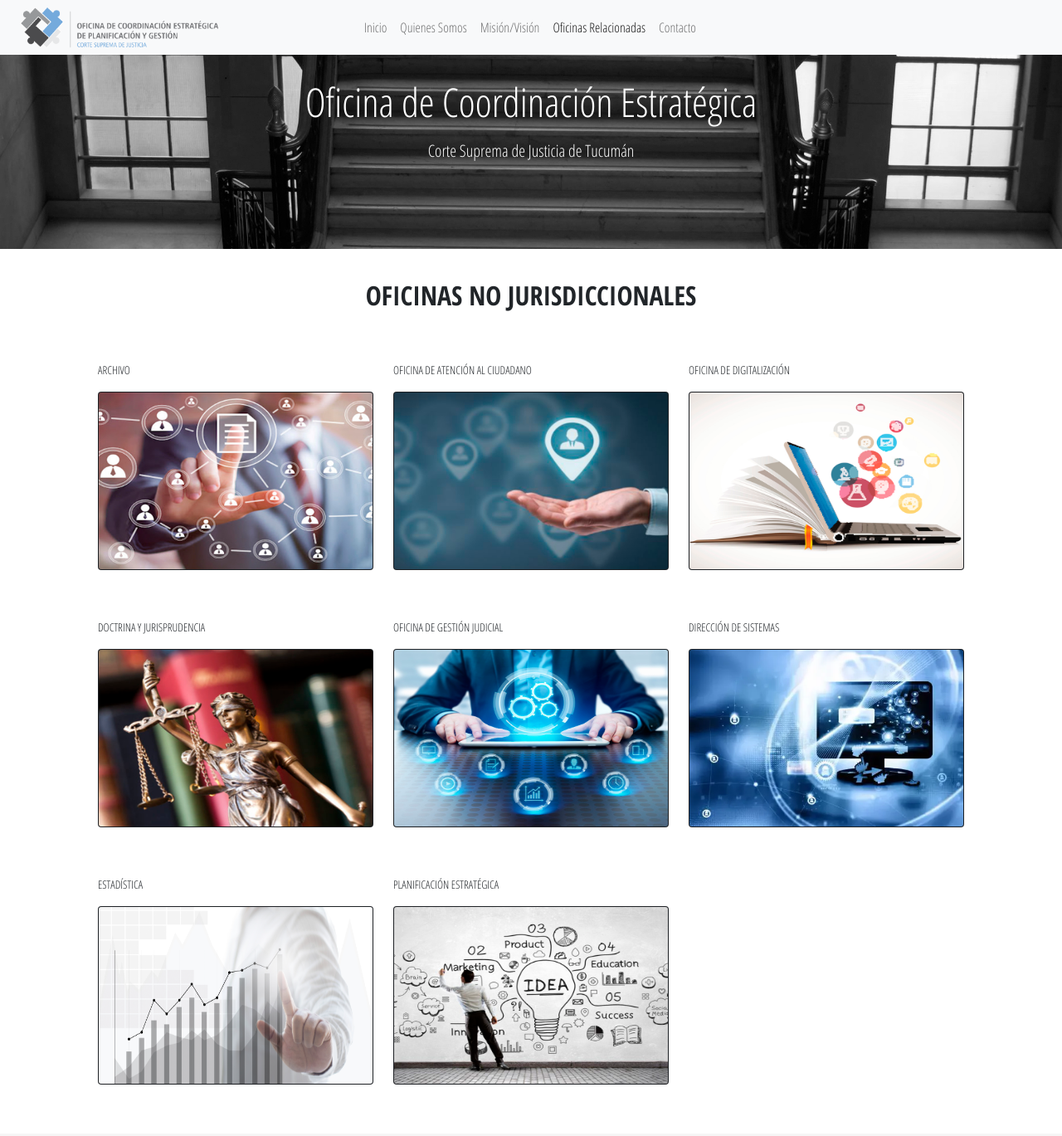
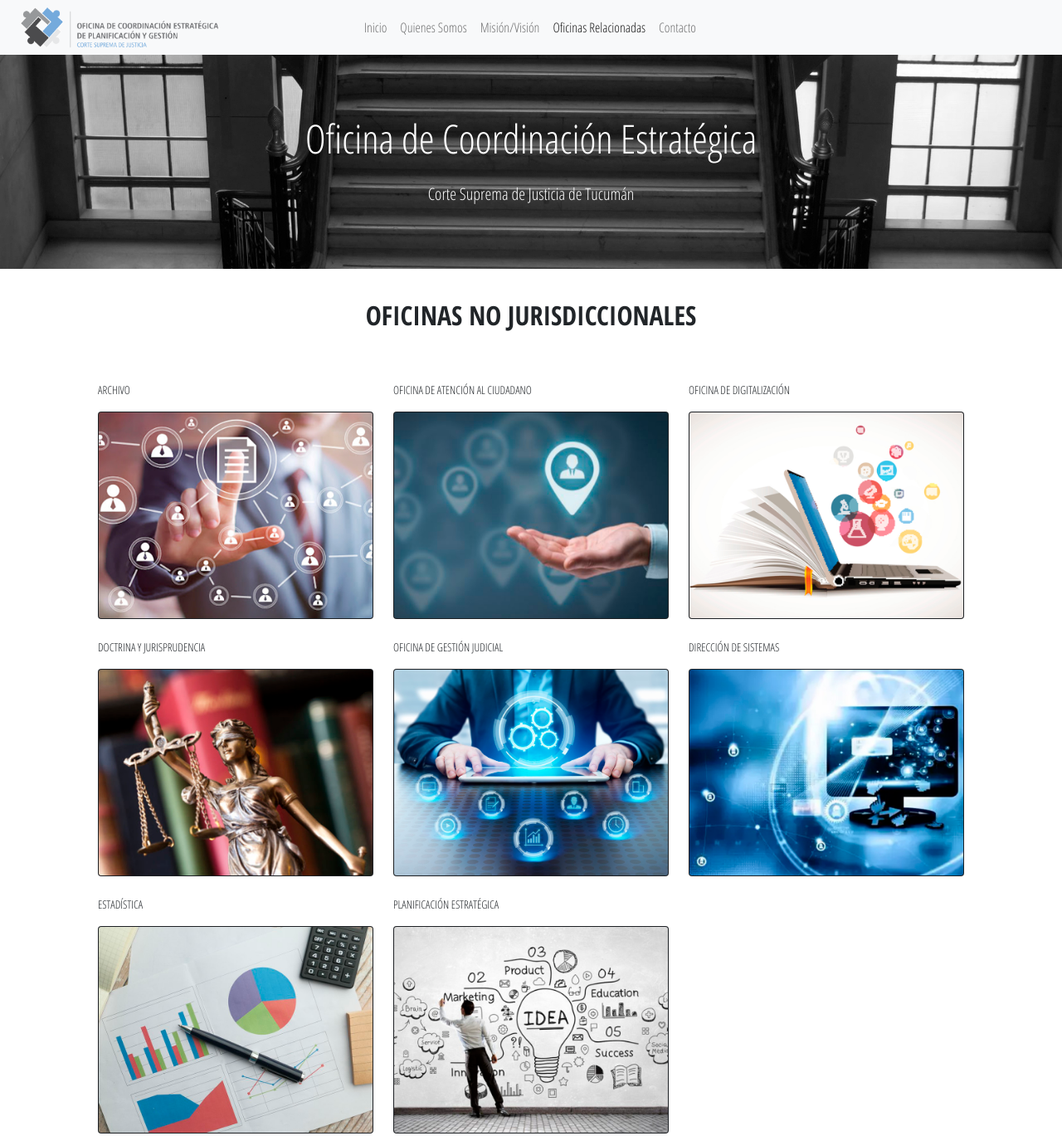
Before and after one commit to juampisl89/27300, a plain HTML site: page oficinasRelacionadas.html in a window 1280 px wide. Shown: the top 1369 px of the page at 83% size. Drawn offline with nearby package versions, Linux system fonts and the light colour scheme.

Commit message:
Oficinas Relacionadas

```diff
--- a/oficinasRelacionadas.html
+++ b/oficinasRelacionadas.html
@@ -3,10 +3,10 @@
 <head>
 	<meta charset="utf-8">
 	<meta name="viewport" content="width=device-width, initial-scale=1">
-	<meta name="description" content="">
-  <meta name="keywords"  content="">
+	<meta name="description" content="Oficina de coordinación estratégica, Corte Suprema de Justicia Tucumán">
+  <meta name="keywords"  content="Justicia, Tucumán, Corte Suprema, Tribunales, Oficinas No Jurisdiccionales">
 
-	<title>Tercera Entrega PF</title>
+	<title>Oficinas Relacionadas</title>
     <link href="https://cdn.jsdelivr.net/npm/bootstrap@5.0.2/dist/css/bootstrap.min.css" rel="stylesheet" integrity="sha384-EVSTQN3/azprG1Anm3QDgpJLIm9Nao0Yz1ztcQTwFspd3yD65VohhpuuCOmLASjC" crossorigin="anonymous">
 	<link rel="stylesheet" type="text/css" href="css/estilos.css">
 	<link
@@ -35,7 +35,7 @@
 		          <a class="nav-link" href="quienesSomos.html">Quienes Somos</a>
 		        </li>
 		        <li class="nav-item">
-		          <a class="nav-link" href="#">Misión/Visión</a>
+		          <a class="nav-link" href="misionvision.html">Misión/Visión</a>
 		        </li>
 		         <li class="nav-item">
 		          <a class="nav-link active" href="oficinasRelacionadas.html">Oficinas Relacionadas</a>
@@ -49,13 +49,11 @@
 		</nav>
 	</header>
 			<!--            FIN DEL NAVBAR              -->
-	<div id="banner" class="d-flex align-items-center">
-      <div class="container animate__animated animate__bounce animate__delay-2s animate__fadeIn">
-        <div class="row">
-          <div class="col-lg-7 mx-auto text-center">
-            <p class="myTitles font-weight-bold text-white mb-2">Oficina de Coordinación Estratégica</p>
+	<<div id="banner" class="d-flex align-items-center">
+      <div class="container-fluid animate__animated animate__bounce animate__delay-1s animate__fadeIn">
+        <div class="col-lg-7 mx-auto justify-content-center text-center">
+            <p class="myTitles text-white mt-5">Oficina de Coordinación Estratégica</p>
             <p class="mySubTitles text-white font-weight-light">Corte Suprema de Justicia de Tucumán</p>
-          </div>
         </div>
       </div>
   </div>
@@ -67,85 +65,87 @@
 				<div class="row row-cols-1 row-cols-md-2 row-cols-lg-3 row-cols-xxl-4 g-4 m-4">
 					<div class="col">
 						<p class="subtitulo-oficinas">ARCHIVO</p>
-						<div class="tarjeta h-75">
-							<div class="card card-cover adelante bg-dark text-white">
-							  <img src="media/expediente digital 3.jpg" class="card-img" alt="...">
+						<div class="">
+							<div class="tarjeta h-75 card card-cover adelante bg-dark text-white">
+							  <a href="https://www1.justucuman.gov.ar/" target="_blank"><img src="media/expediente digital 3.jpg" class="card-img" alt="archivo"></a>
 							</div>
 						</div>
 					</div>
 					<div class="col">
 						<p class="subtitulo-oficinas">OFICINA DE ATENCIÓN AL CIUDADANO</p>
-						<div class="tarjeta h-75">
-							<div class="card card-cover adelante bg-dark text-white">
-							  <img src="media/atención al ciudadano.jpg" class="card-img" alt="...">
+						<div class="">
+							<div class="tarjeta h-75 card card-cover adelante bg-dark text-white">
+							  <a href="https://www1.justucuman.gov.ar/" target="_blank"><img src="media/atención al ciudadano.jpg" class="card-img" alt="atencion al ciudadano"></a>
 							</div>
 						</div>
 					</div>
 					<div class="col">
 						<p class="subtitulo-oficinas">OFICINA DE DIGITALIZACIÓN</p>
-						<div class="tarjeta h-75">
-							<div class="card card-cover adelante bg-dark text-white">
-							  <img src="media/digitalización.jpg" class="card-img" alt="...">
+						<div class="">
+							<div class="tarjeta h-75 card card-cover adelante bg-dark text-white">
+							  <a href="https://www1.justucuman.gov.ar/" target="_blank"><img src="media/digitalización.jpg" class="card-img" alt="digitalizacion"></a>
 							</div>
 						</div>
 					</div>
 					<div class="col">
 						<p class="subtitulo-oficinas">DOCTRINA Y JURISPRUDENCIA</p>
-						<div class="tarjeta h-75">
-							<div class="card card-cover adelante bg-dark text-white">
-							  <img src="media/doctrina y jurisprudencia.jpg" class="card-img" alt="...">
+						<div class="">
+							<div class="tarjeta h-75 card card-cover adelante bg-dark text-white">
+							  <a href="https://www1.justucuman.gov.ar/" target="_blank"><img src="media/doctrina y jurisprudencia.jpg" class="card-img" alt="jurisprudencia"></a>
 							</div>
 						</div>
 					</div>
 					<div class="col">
 						<p class="subtitulo-oficinas">OFICINA DE GESTIÓN JUDICIAL</p>
-						<div class="tarjeta h-75">
-							<div class="card card-cover adelante bg-dark text-white">
-							  <img src="media/gestión.jpg" class="card-img" alt="...">
+						<div class="">
+							<div class="tarjeta h-75 card card-cover adelante bg-dark text-white">
+							 <a href="https://www1.justucuman.gov.ar/" target="_blank"><img src="media/gestión.jpg" class="card-img" alt="gestion"></a>
 							</div>
 						</div>
 					</div>
 					<div class="col">
 						<p class="subtitulo-oficinas">DIRECCIÓN DE SISTEMAS</p>
-						<div class="tarjeta h-75">
-							<div class="card card-cover adelante bg-dark text-white">
-							  <img src="media/sistemas.webp" class="card-img" alt="...">
+						<div class="">
+							<div class="tarjeta h-75 card card-cover adelante bg-dark text-white">
+							  <a href="https://www1.justucuman.gov.ar/" target="_blank"><img src="media/sistemas.jpg" class="card-img" alt="sistemas"></a>
 
 							</div>
 						</div>
 					</div>
 					<div class="col">
 						<p class="subtitulo-oficinas">ESTADÍSTICA</p>
-						<div class="tarjeta h-75">
-							<div class="card card-cover adelante bg-dark text-white">
-							  <img src="media/estadistica.png" class="card-img" alt="...">
+						<div class="">
+							<div class="tarjeta h-75 card card-cover adelante bg-dark text-white">
+							 <a href="https://www1.justucuman.gov.ar/" target="_blank"><img src="media/est.jpg" class="card-img" alt="estadistica"></a>
 							</div>
 						</div>
 					</div>
 					<div class="col">
 						<p class="subtitulo-oficinas">PLANIFICACIÓN ESTRATÉGICA</p>
-						<div class="tarjeta h-75">
-							<div class="card card-cover adelante bg-dark text-white">
-							  <img src="media/planeacion-estrategica.jpg" class="card-img" alt="...">
+						<div class="">
+							<div class="tarjeta h-75 card card-cover adelante bg-dark text-white">
+							 <a href="https://www1.justucuman.gov.ar/" target="_blank"><img src="media/planeacion-estrategica.jpg" class="card-img" alt="planificacion"></a>
 							</div>
 						</div>
 					</div>
 				</div>
 			</div>
 	</section>
+
 <footer id="footer">
-		<div class="container-fluid">
+			<div class="container-fluid mt-5 align-items-center">
 				<div class="row">
 					  	<div class="mt-3 d-flex justify-content-center">
 					  		<span class="text-muted">Poder Judicial de Tucumán © 2016.</span>
 					  	</div>
 					<ul class="nav my-2 d-flex justify-content-center">
-					  <li class="ms-3"><a href="https://www.argoshub.com/wp-content/uploads/2020/11/Facebook-Logo-cuadrado.jpg"><img src="media/facebook.png"width="24" height="24"></a></li>
-				      <li><a href="https://pbs.twimg.com/profile_images/730398192169328640/aN0B-LIm_400x400.jpg" width="24" height="24"><img src="media/instag.jpeg" width="24" height="24"></a></li>
-				      <li><a href="https://help.twitter.com/content/dam/help-twitter/brand/logo.png" ><img src="media/lkdin.png" width="24" height="24"></a></li>
+						  <li class="ms-3"><a href="https://www.argoshub.com/wp-content/uploads/2020/11/Facebook-Logo-cuadrado.jpg" target="_blank"><img src="media/facebook.png"width="24" height="24"></a></li>
+					      <li><a href="https://pbs.twimg.com/profile_images/730398192169328640/aN0B-LIm_400x400.jpg" target="_blank" width="24" height="24"><img src="media/instag.jpeg" width="24" height="24"></a></li>
+					      <li><a href="https://help.twitter.com/content/dam/help-twitter/brand/logo.png" target="_blank"><img src="media/lkdin.png" width="24" height="24"></a></li>
 		    		</ul>
 				</div>
 			</div>
+		</footer>
 
 
 	<script src="animationjs/wow.js"></script>
```
Lines whose indentation alone changed are shown as unchanged.
